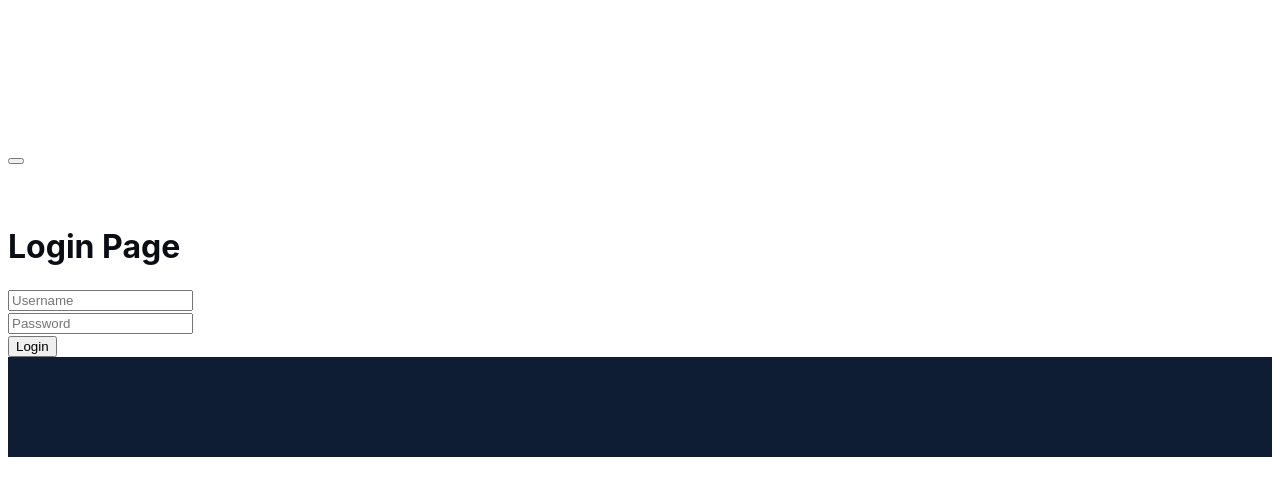
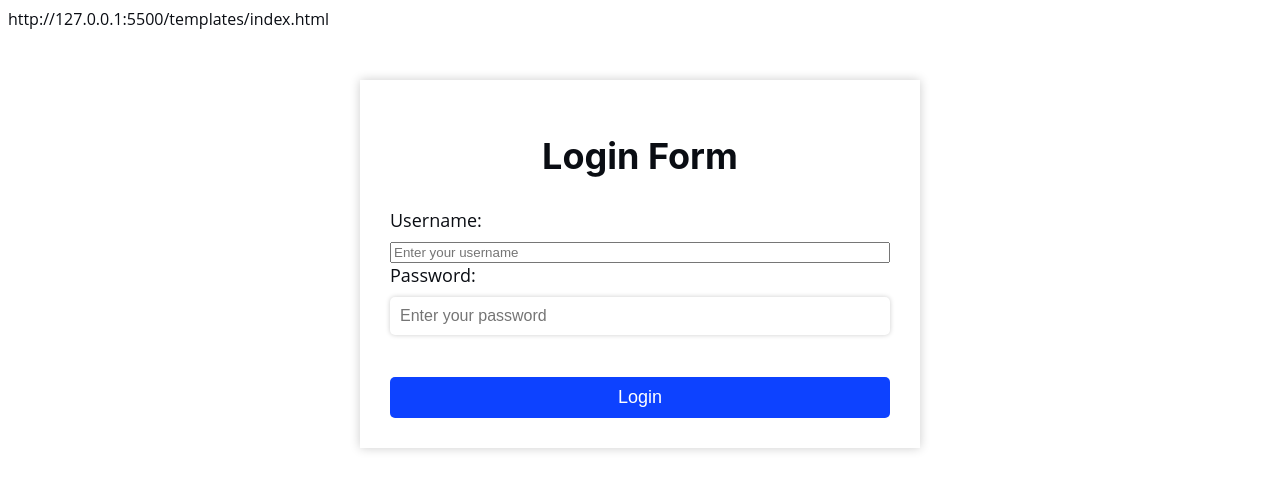
Before and after one commit to dullahgtt/Drone-Urban-Access-Control-App, a Django app: template templates/login.html in a window 1280 px wide. Shown: the top 496 px of the page. Run offline with Django 5.2, Linux system fonts and the light colour scheme; the template is opened without the code that fills it, so the values that code supplies are empty; parts of the project's set-up code (start-up, migrations or seed data) failed here and were passed over; some libraries are stand-ins or nearby versions.

Commit message:
finished login and signup page css

```diff
--- a/templates/assets/css/main.css
+++ b/templates/assets/css/main.css
@@ -55,6 +55,63 @@ h5,
 h6 {
   font-family: var(--font-primary);
 }
+
+
+
+/*--------------------------------------------------------------
+# Login and sign up pages
+--------------------------------------------------------------*/
+.login_page {
+  margin:50px auto;
+  max-width: 500px;
+  padding: 30px;
+  box-shadow: 0px 0px 10px 0px rgba(0,0,0,0.2);
+}
+
+.login_page h1 {
+  text-align: center;
+  font-size: 36px;
+  margin-bottom: 30px;
+}
+
+.login_page form {
+  display: flex;
+  flex-direction: column;
+}
+
+.login_page label {
+  font-size: 18px;
+  margin-bottom: 10px;
+}
+
+.login_page input[type="username"],
+.login_page input[type="password"],
+.login_page input[type="email"] {
+  padding: 10px;
+  margin-bottom: 20px;
+  border: none;
+  border-radius: 5px;
+  font-size: 16px;
+  box-shadow: 0px 0px 5px 0px rgba(0,0,0,0.2);
+}
+
+.login_page button {
+  padding: 10px;
+  border: none;
+  border-radius: 5px;
+  font-size: 18px;
+  background-color: #0d42ff;
+  color: #fff;
+
+
+}
+/*--------------------------------------------------------------
+# End of login/signup page
+--------------------------------------------------------------*/
+
+
+
+
 
 /*--------------------------------------------------------------
 # Sections & Section Header
--- a/templates/login.html
+++ b/templates/login.html
@@ -1,6 +1,6 @@
 <!DOCTYPE html>
 <html lang="en">
-<head>
+<head>http://127.0.0.1:5500/templates/index.html
     <meta charset="UTF-8">
     <meta name="viewport" content="width=device-width, initial-scale=1.0">
     <title>Login</title>
@@ -9,44 +9,24 @@
 </head>
 <body>
 
-    <!-- Header (if needed) -->
-    <header id="header" class="header d-flex align-items-center fixed-top">
-        <div class="container-fluid container-xl d-flex align-items-center justify-content-between">
-            <a href="index.html" class="logo d-flex align-items-center">
-                <h1>No Fly Zone</h1>
-            </a>
-        </div>
-    </header><!-- End Header -->
-    <!-- Main Toolbar -->
-<header id="main-toolbar" class="main-toolbar">
-    <nav class="navbar navbar-expand-lg navbar-light bg-light">
-      <div class="container-fluid">
-        <a class="navbar-brand" href="index.html">No Fly Zone</a>
-        <button class="navbar-toggler" type="button" data-bs-toggle="collapse" data-bs-target="#navbarNav" aria-controls="navbarNav" aria-expanded="false" aria-label="Toggle navigation">
-          <span class="navbar-toggler-icon"></span>
-        </button>
-        <div class="collapse navbar-collapse" id="navbarNav">
-          <ul class="navbar-nav">
-            <li class="nav-item">
-              <a class="nav-link" href="signup.html">Signup</a>
-            </li>
-            <li class="nav-item">
-              <a class="nav-link" href="login.html">Login</a>
-            </li>
-            <li class="nav-item">
-              <a class="nav-link" href="property_info.html">Property Info</a>
-            </li>
-            <li class="nav-item">
-              <a class="nav-link" href="map_zones.html">Zone Map</a>
-            </li>
-          </ul>
-        </div>
-      </div>
-    </nav>
-  </header>
+    <div class="login_page">
+      <h1>Login Form</h1>
+
+      <form method="POST">
+        {% csrf_token %}
+        <label for="username">Username:</label>
+        <input type="text" name="username" placeholder="Enter your username">
+        <label for="password">Password:</label>
+        <input type="password" name="password" placeholder="Enter your password"><br>
+        <button type="submit">Login</button>
+      </form>
+    {% if error_message %}
+        <p>{{ error_message }}</p>
+    {% endif %}
+    </div>
 
 
-    <!-- Main Content -->
+    <!-- Main Content
     <main id="main">
         <h1>Login Page</h1>
         <form method="POST">
@@ -58,12 +38,9 @@
         {% if error_message %}
             <p>{{ error_message }}</p>
         {% endif %}
-    </main><!-- End #main -->
+    </main> End #main -->
 
-    <!-- Footer (if needed) -->
-    <footer id="footer" class="footer">
-        <!-- Footer content here -->
-    </footer><!-- End Footer -->
+
 
     <!-- Scripts -->
     <!-- Vendor JS Files -->
```
Also changed, not shown: templates/signup.html (+8 -43 lines).
